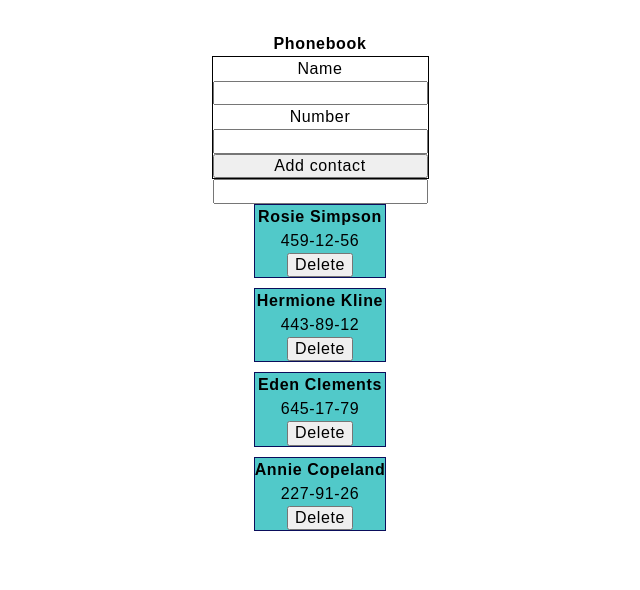
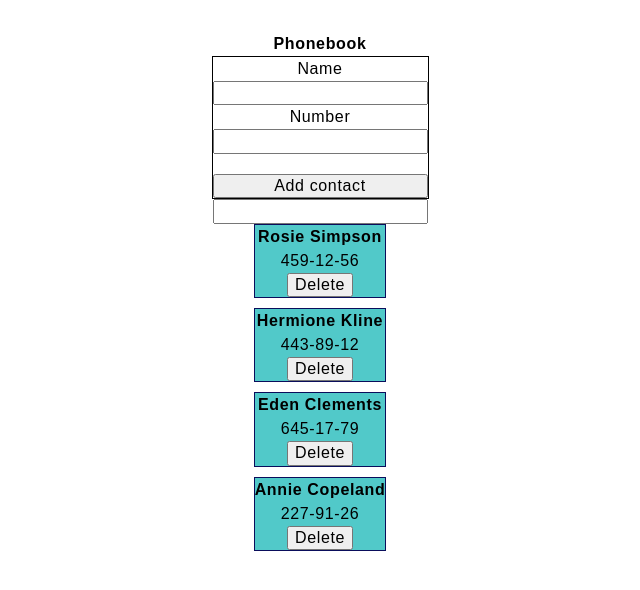
Before and after one commit to MyroslavaRogoza/goit-react-hw-03, a React (Vite) app: page / in a window 1280 px wide. Shown: the top 590 px of the page, without its empty margins (320-960 px from the left). Built offline with nearby package versions, Linux system fonts and the light colour scheme.

Commit message:
validation

```diff
--- a/src/components/ContactForm/ContactForm.jsx
+++ b/src/components/ContactForm/ContactForm.jsx
@@ -1,9 +1,21 @@
 import { ErrorMessage, Field, Form, Formik } from "formik";
 import { nanoid } from "nanoid";
 import { useId } from "react";
-import * as yup from "yup";
+import * as Yup from "yup";
 import css from "./ContactForm.module.css";
+import { MAX_CHAR_VALIDATION } from "../../components/../validationValues.js";
+import { MIN_CHAR_VALIDATION } from "../../components/../validationValues.js";
 
+const FeedbackSchema = Yup.object().shape({
+  name: Yup.string()
+    .min(MIN_CHAR_VALIDATION, `At least ${MIN_CHAR_VALIDATION} characters`)
+    .max(MAX_CHAR_VALIDATION, `Up to ${MAX_CHAR_VALIDATION} characters`)
+    .required("Required!"),
+  number: Yup.string()
+    .min(MIN_CHAR_VALIDATION, `At least ${MIN_CHAR_VALIDATION} characters`)
+    .max(MAX_CHAR_VALIDATION, `Up to ${MAX_CHAR_VALIDATION} characters`)
+    .required("Required!"),
+});
 const ContactForm = ({ onAddContact }) => {
   const handleSubmit = (values, actions) => {
     console.log(values);
@@ -18,13 +30,21 @@ const ContactForm = ({ onAddContact }) => {
   const nameId = useId();
   const numberId = useId();
   return (
-    <Formik initialValues={FormInitialValues} onSubmit={handleSubmit}>
+    <Formik
+      initialValues={FormInitialValues}
+      onSubmit={handleSubmit}
+      validationSchema={FeedbackSchema}
+    >
       <Form className={css.contactForm}>
         <label htmlFor={nameId}>Name</label>
         <Field type="text" name="name" id={nameId} />
+        <ErrorMessage name="name" component="span" />
         <label htmlFor={numberId}>Number</label>
         <Field type="number" name="number" id={numberId} />
-        <button type="submit">Add contact</button>
+        <ErrorMessage name="number" component="span" />
+        <button type="submit" className={css.AddContactBtn}>
+          Add contact
+        </button>
       </Form>
     </Formik>
   );
--- a/src/components/ContactForm/ContactForm.module.css
+++ b/src/components/ContactForm/ContactForm.module.css
@@ -3,3 +3,6 @@
   border: 1px solid black;
   flex-direction: column;
 }
+.AddContactBtn {
+  margin-top: 20px;
+}
--- a/src/components/SearchBox/SearchBox.jsx
+++ b/src/components/SearchBox/SearchBox.jsx
@@ -1,4 +1,4 @@
-import React from "react";
+
 
 const SearchBox = ({ filter, onFilter }) => {
   return (
--- /dev/null
+++ b/src/validationValues.js
@@ -0,0 +1,2 @@
+export const MAX_CHAR_VALIDATION = 50;
+export const MIN_CHAR_VALIDATION = 3;
```
